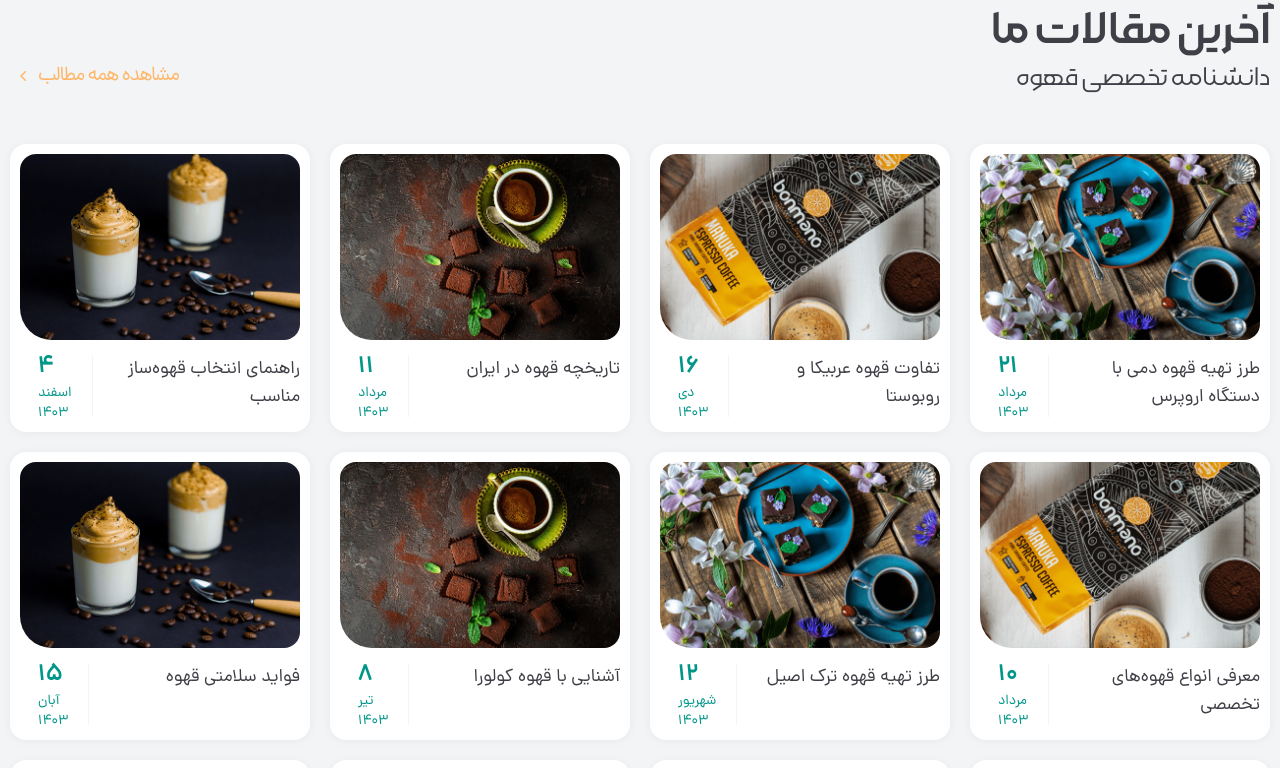
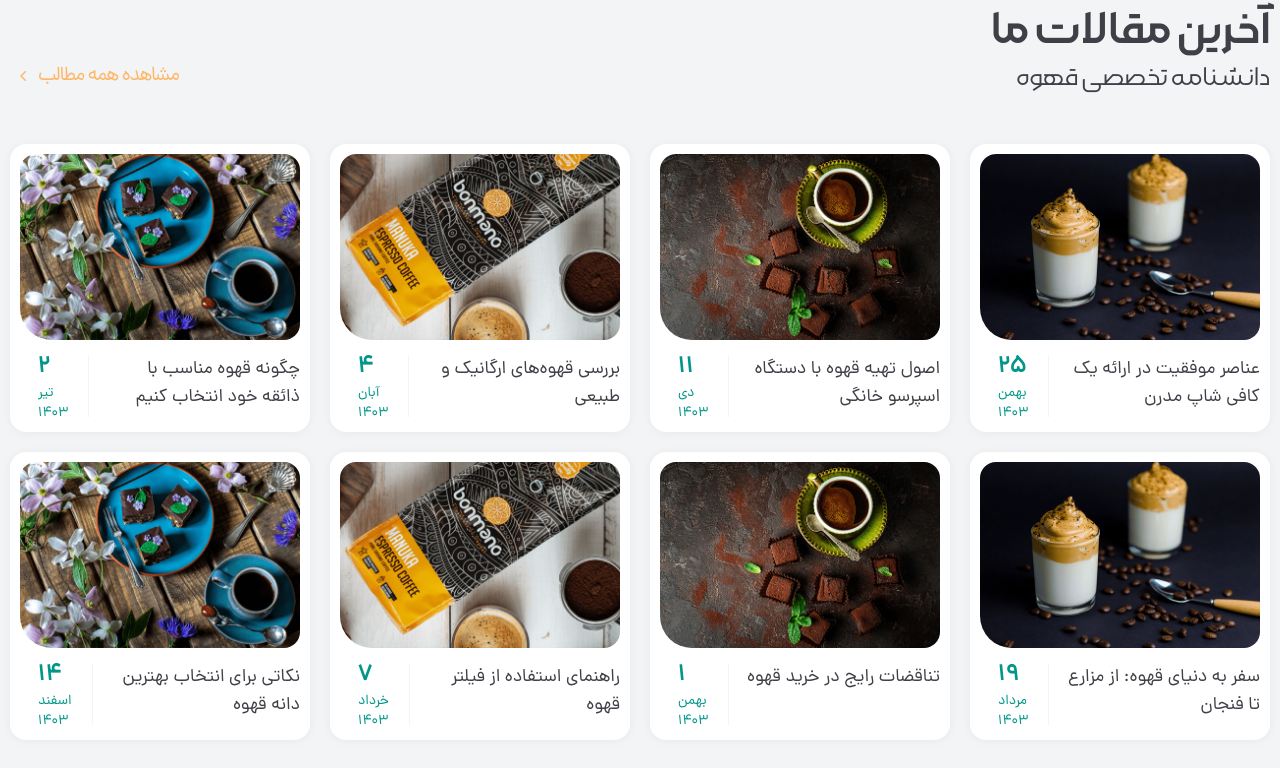
Before and after one commit to Devby-Ali/next-coffee, a Next.js app: page / in a window 1280 px wide. Shown: the part 4418-5186 px from the top of the page. Built offline with nearby package versions, Linux system fonts and the light colour scheme; data requests are answered from the project's data file.

Commit message:
Set responsie grid for blogCard

```diff
--- a/src/components/Template/Blogs.tsx
+++ b/src/components/Template/Blogs.tsx
@@ -1,9 +1,10 @@
 import React from 'react';
 import SectionHeader from '../ui/SectionHeader';
-import { blogsProps } from '@/types/components.types';
+import { BlogsProps } from '@/types/components.types';
 import BlogCard from '../ui/blogs/BlogCard';
 
-const Blogs = ({ blogsData }: blogsProps): React.JSX.Element => {
+const Blogs = ({ blogsData }: BlogsProps): React.JSX.Element => {
+  const blogs = blogsData.reverse().slice(0, 8);
   return (
     <section className="blogs mb-8 md:mb-28">
       <div className="container">
@@ -15,7 +16,7 @@ const Blogs = ({ blogsData }: blogsProps): React.JSX.Element => {
         />
         {/* <!-- Section Content --> */}
         <div className="grid grid-cols-1 sm:grid-cols-3 lg:grid-cols-4 gap-3.5 md:gap-5">
-          {blogsData.map((blog) => (
+          {blogs.map((blog) => (
             <BlogCard key={blog.id} {...blog} />
           ))}
         </div>
```
